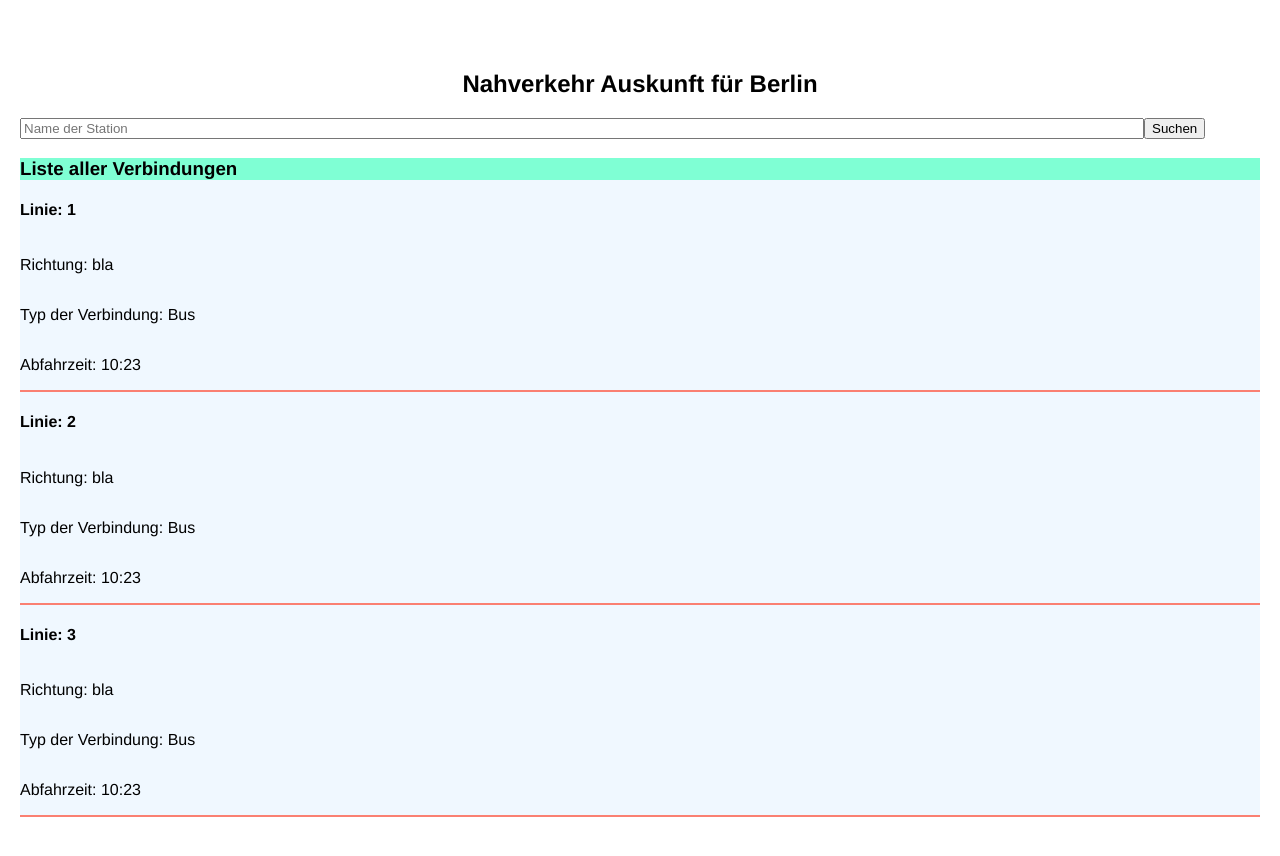
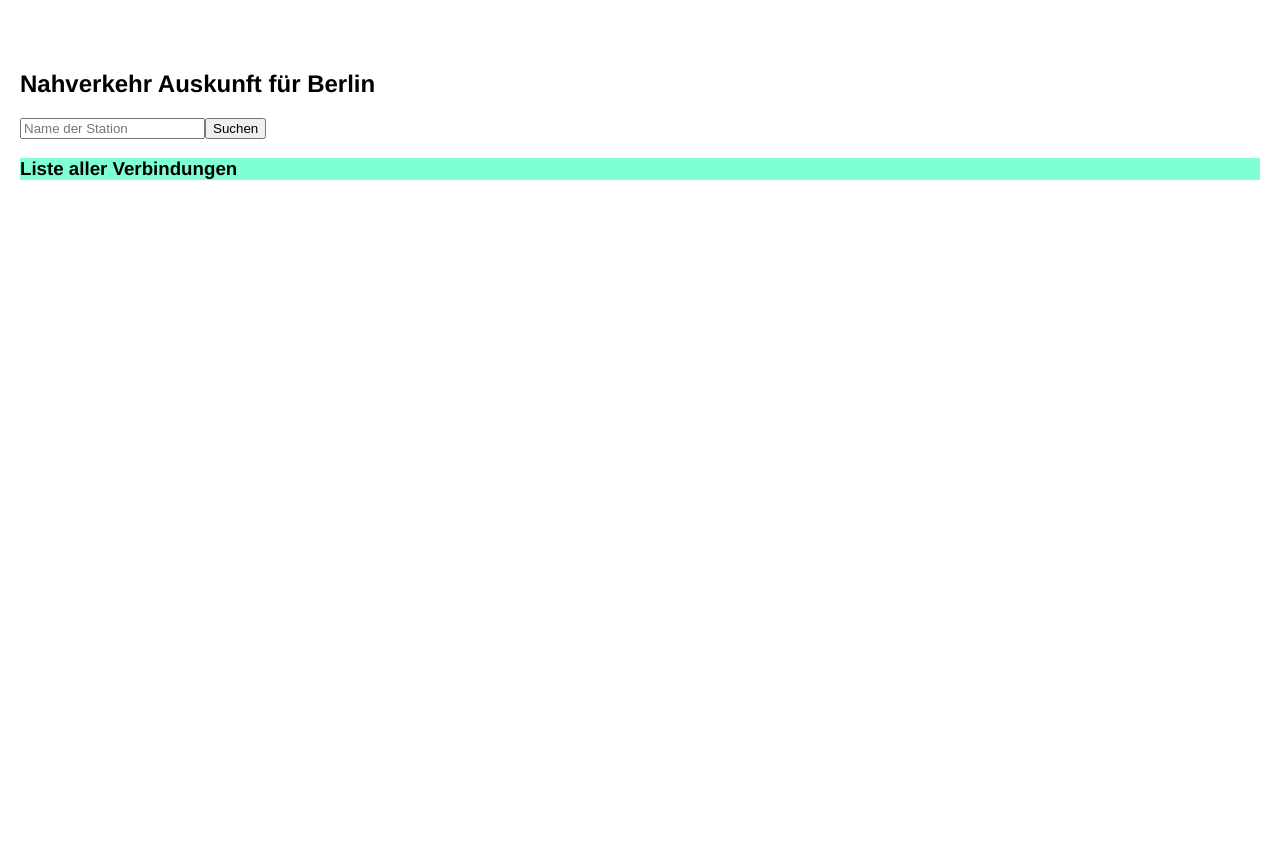
Before and after one commit to Dawinartor/traffinfn-app, a React (Create React App) app: page / in a window 1280 px wide. Shown: the top 856 px of the page. After the commit the page ends 800 px from the top, so only its background shows below. Built offline with nearby package versions, Linux system fonts and the light colour scheme.

Commit message:
Add fetch function

```diff
--- a/src/App.js
+++ b/src/App.js
@@ -1,27 +1,64 @@
 import React from 'react';
 import './App.css';
 import TrafficInformation from './TrafficInformation';
-import InputElement from './InputElement';
 
 
 class App extends React.Component {
+    // Klassen Konstructor bekommt Attribute und Funktionen zugewiesen
     constructor(props) {
         super(props);
-        this.state = {trafficInformations: [{linie: 1, destination: 'bla', tuep: 'Bus', time: '10:23'},{linie: 2, destination: 'bla', tuep: 'Bus', time: '10:23'},{linie: 3, destination: 'bla', tuep: 'Bus', time: '10:23'}]};
-     //   this.apiCall =
+        this.state = {
+                        trafficInformations: [],
+                        inputString: ''
+                     };
+        this.handleInput = this.handleInput.bind(this);
+        this.handleSubmit = this.handleSubmit.bind(this);
     }
 
-
+    // Render bekommt Informationene ueber das Aussehen, wie Klasse aussehen soll
     render() {                                                                     // selbst gebautes props oder Alternativ "...item"
-        var items = this.state.trafficInformations.map(item => < TrafficInformation linie={item.linie} destination={item.destination} tuep={item.tuep} time={item.time} />);
+        var items = this.state.trafficInformations.map(item => < TrafficInformation linie={item.line} destination={item.destination} tuep={item.tuep} time={item.time} />);
         return (
             <div className="App">
-                <InputElement />
+                <div className="input">
+                    <h2 className="highlight">Nahverkehr Auskunft für Berlin</h2>
+                    <input
+                    className="search-input"
+                    onChange={this.handleInput}
+                    value={this.state.inputString}
+                    placeholder="Name der Station"></input>
+                    <button className="submit"
+                    onClick={this.handleSubmit}>Suchen</button>
+                </div>
                 <h3 className="availableTraffic">Liste aller Verbindungen</h3>
-                { items } {/* Auflisten aller items */}
+                { items } {/* Auflisten aller TrafficInformation items */}
             </div>
         );
     }
+
+    // Es folgen Definitionen der Funktionen, welche die Klasse bekommen hat
+    handleInput(event)
+    {
+        // uebergebe Usereingabe an Attribut inputString
+        this.setState({inputString: event.target.inputString});
+        //console.log(this.state.inputString);
+    }
+
+    handleSubmit(event)
+    {
+        // hole Usereinagbe
+        let queryKey = this.state.inputString;
+        // hole api Informationen
+        this.setState({trafficInformations: this.apiCall(queryKey)});
+    }
+
+    apiCall(queryKey)
+    {
+        let BASEURL = 'https://v5.vbb.transport.rest/locations?poi=false&addresses=false&query=';
+        let fetchUrl = BASEURL+queryKey;
+        console.log(fetch(fetchUrl));
+    }
+
 }
 
 export default App;
@@ -32,7 +69,6 @@ Beispiel API-Abfrage
 
 Benutze Insomnia als JSON-Abfrage Beispiel
 
-let APIKEY = 'bd33c3a01995acdee5ef182ddf0e2052';
         let BASEURL = 'https://api.themoviedb.org/3/movie/now_playing';
         let url = BASEURL+'?api_key='+APIKEY;
         let response = await fetch(url);
--- a/src/trafficInformation.js
+++ b/src/trafficInformation.js
@@ -11,7 +11,7 @@ class TrafficInformation extends React.Component {
         return (
             <div className="information-board">
                 {/* Linie */}
-                <h4 className="line">Linie: {this.props.linie} </h4>
+                <h4 className="line">Linie: {this.props.line} </h4>
                 {/* Verbindungsname */}
                 <p className="destination-direction">Richtung: {this.props.destination} </p>
                 {/* Typ: Bahn oder Bus */}
```
